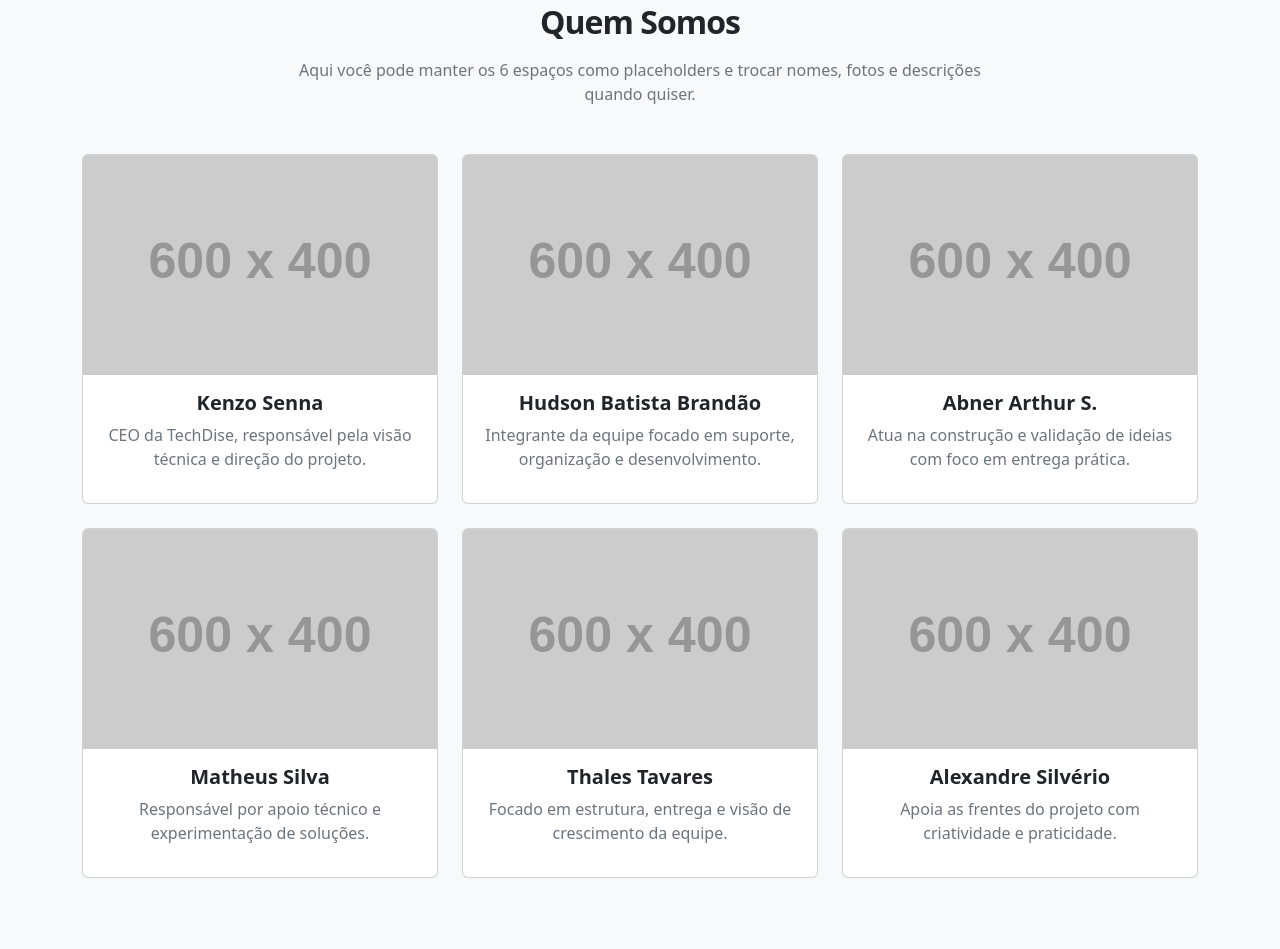
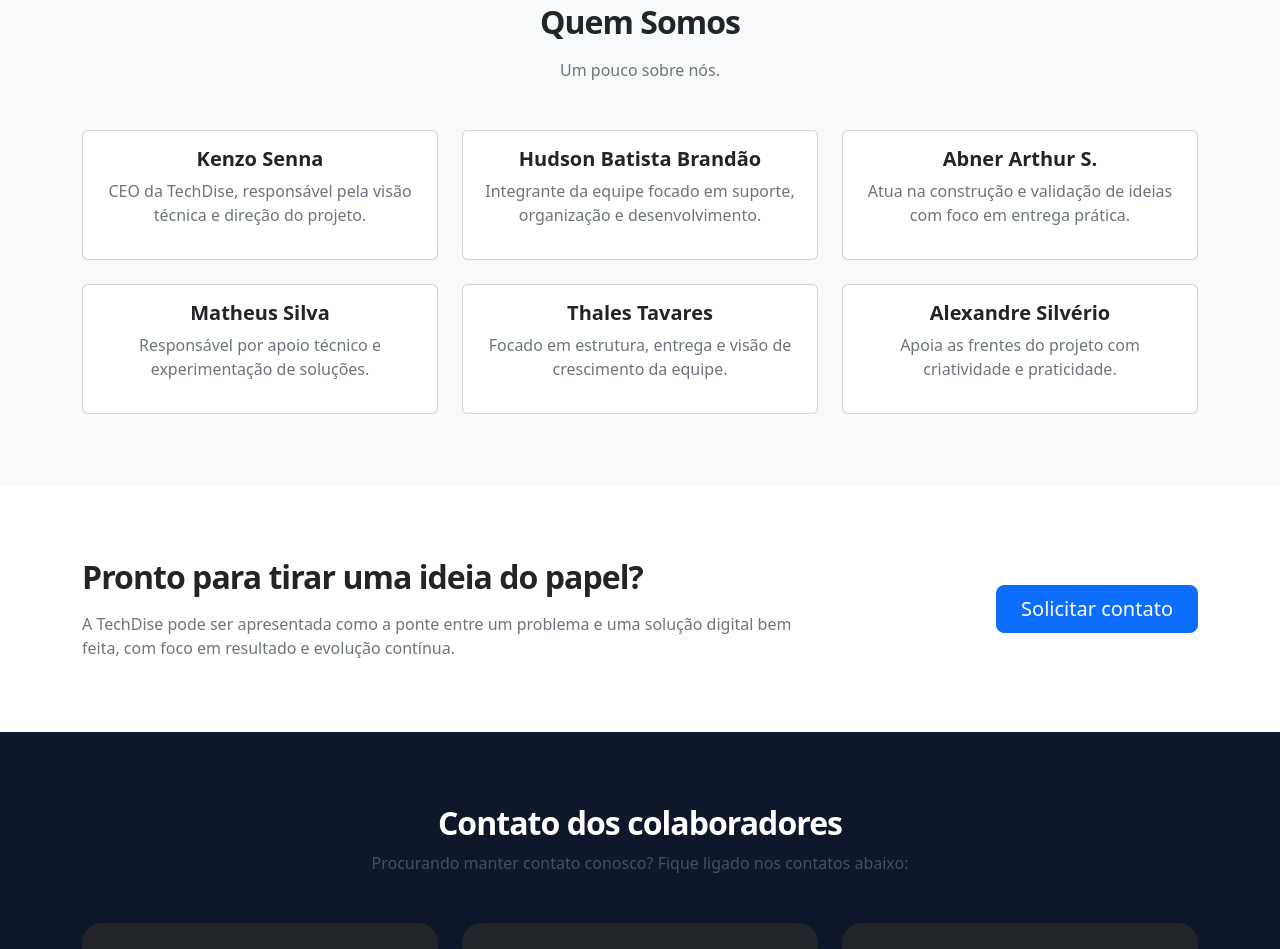
Before and after one commit to KenzoSenna/techdise, a plain HTML site: page index.html in a window 1280 px wide. Shown: the part 4240-5189 px from the top of the page. Drawn offline with nearby package versions, Linux system fonts and the light colour scheme; placeholder pictures from the web are drawn by us.

Commit message:
fix: fixxx

```diff
--- a/index.html
+++ b/index.html
@@ -224,7 +224,7 @@
       <div class="container py-4">
         <div class="text-center mb-5">
           <h2 class="section-title">Clientes recentes e projetos em destaque</h2>
-          <p class="section-subtitle">Espaço ideal para mostrar credibilidade, mesmo que você troque os nomes depois.</p>
+          <p class="section-subtitle">Credibilidade através dos nossos clientes</p>
         </div>
 
         <div class="row g-4">
@@ -321,12 +321,11 @@
     <section id="equipe" class="py-5 bg-light">
       <div class="container py-4">
         <h2 class="text-center section-title mb-3">Quem Somos</h2>
-        <p class="text-center section-subtitle mb-5">Aqui você pode manter os 6 espaços como placeholders e trocar nomes, fotos e descrições quando quiser.</p>
+        <p class="text-center section-subtitle mb-5">Um pouco sobre nós.</p>
 
         <div class="row g-4">
           <div class="col-12 col-sm-6 col-lg-4">
             <div class="card team-card h-100">
-              <img src="https://via.placeholder.com/600x400" class="card-img-top img-fluid" alt="Membro da equipe">
               <div class="card-body text-center">
                 <h5 class="fw-bold">Kenzo Senna</h5>
                 <p class="text-secondary">CEO da TechDise, responsável pela visão técnica e direção do projeto.</p>
@@ -335,7 +334,6 @@
           </div>
           <div class="col-12 col-sm-6 col-lg-4">
             <div class="card team-card h-100">
-              <img src="https://via.placeholder.com/600x400" class="card-img-top img-fluid" alt="Membro da equipe">
               <div class="card-body text-center">
                 <h5 class="fw-bold">Hudson Batista Brandão</h5>
                 <p class="text-secondary">Integrante da equipe focado em suporte, organização e desenvolvimento.</p>
@@ -344,7 +342,6 @@
           </div>
           <div class="col-12 col-sm-6 col-lg-4">
             <div class="card team-card h-100">
-              <img src="https://via.placeholder.com/600x400" class="card-img-top img-fluid" alt="Membro da equipe">
               <div class="card-body text-center">
                 <h5 class="fw-bold">Abner Arthur S.</h5>
                 <p class="text-secondary">Atua na construção e validação de ideias com foco em entrega prática.</p>
@@ -353,7 +350,6 @@
           </div>
           <div class="col-12 col-sm-6 col-lg-4">
             <div class="card team-card h-100">
-              <img src="https://via.placeholder.com/600x400" class="card-img-top img-fluid" alt="Membro da equipe">
               <div class="card-body text-center">
                 <h5 class="fw-bold">Matheus Silva</h5>
                 <p class="text-secondary">Responsável por apoio técnico e experimentação de soluções.</p>
@@ -362,7 +358,6 @@
           </div>
           <div class="col-12 col-sm-6 col-lg-4">
             <div class="card team-card h-100">
-              <img src="https://via.placeholder.com/600x400" class="card-img-top img-fluid" alt="Membro da equipe">
               <div class="card-body text-center">
                 <h5 class="fw-bold">Thales Tavares</h5>
                 <p class="text-secondary">Focado em estrutura, entrega e visão de crescimento da equipe.</p>
@@ -371,7 +366,6 @@
           </div>
           <div class="col-12 col-sm-6 col-lg-4">
             <div class="card team-card h-100">
-              <img src="https://via.placeholder.com/600x400" class="card-img-top img-fluid" alt="Membro da equipe">
               <div class="card-body text-center">
                 <h5 class="fw-bold">Alexandre Silvério</h5>
                 <p class="text-secondary">Apoia as frentes do projeto com criatividade e praticidade.</p>
```
